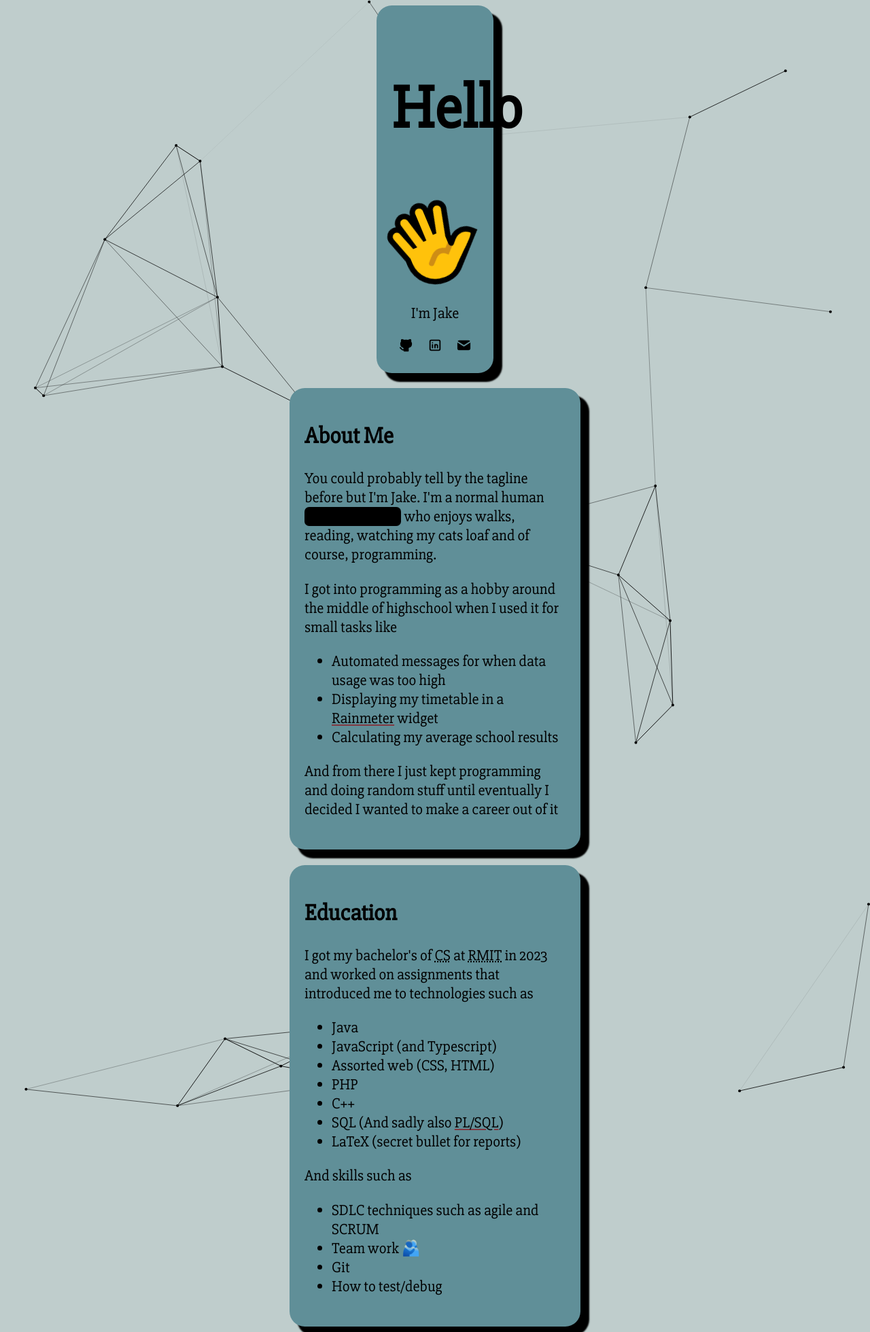
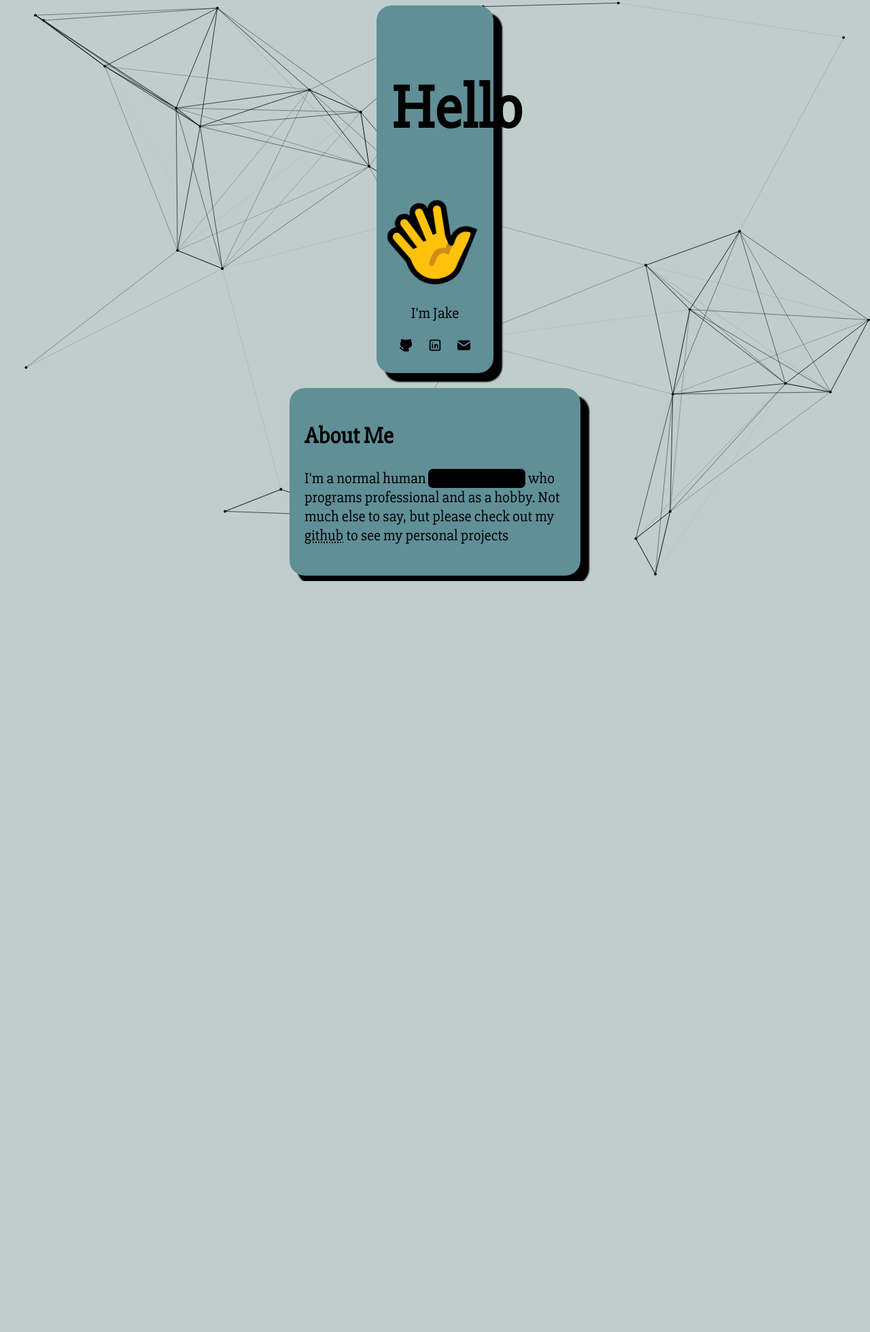
Before and after one commit to ire4ever1190/folio-site, a PHP site: page / in a window 1280 px wide. Shown: the whole page at 68% size. After the commit the page ends 855 px from the top, so only its background shows below. Run offline with PHP 8.4, Linux system fonts and the light colour scheme; data that the repository does not hold is empty.

Commit message:
Remove the extra stuff

```diff
--- a/index.php
+++ b/index.php
@@ -48,37 +48,10 @@ const SOCIALS = [
 </section>
 <section class="card centre mt1" style="width: 30vw">
     <h2>About Me</h2>
-    <p>You could probably tell by the tagline before but I'm Jake. I'm a normal human <span class="spoiler">(not a robot 🤖)</span>  who
-       enjoys walks, <span title="Mainly Sci-Fi">reading</span>, watching <span title="TODO: Pay cat tax">my cats</span> loaf
-       and of course, programming.</p>
-     <p>I got into programming as a hobby around the middle of highschool when I used it for small tasks like</p>
-     <ul>
-         <li>Automated messages for when data usage was too high</li>
-         <li>Displaying my timetable in a <a href="https://www.rainmeter.net/">Rainmeter</a> widget</li>
-         <li>Calculating my average school results</li>
-     </ul>
-     <p>And from there I just kept programming and doing random stuff until eventually I decided I
-        wanted to make a career out of it</p>
-</section>
-<section class="card centre mt1" style="width: 30vw">
-    <h2>Education</h2>
-    <p>I got my bachelor's of <abbr title="Computer Science">CS</abbr> at <abbr title="Royal Melbourne Insitute of Technology">RMIT</abbr> in 2023 and worked on assignments that introduced me to technologies such as</p>
-    <ul>
-        <li>Java</li>
-        <li>JavaScript (and Typescript)</li>
-        <li>Assorted web (CSS, HTML)</li>
-        <li>PHP</li>
-        <li>C++</li>
-        <li>SQL (And sadly also <a href="https://en.wikipedia.org/wiki/PL/SQL">PL/SQL</a>)
-        <li>LaTeX (secret bullet for reports)</li>
-    </ul>
-    <p>And skills such as</p>
-    <ul>
-      <li>SDLC techniques such as agile and SCRUM</li>
-      <li>Team work 🫂</li>
-      <li>Git</li>
-      <li>How to test/debug</li>
-    </ul>
+    <p>
+        I'm a normal human <span class="spoiler">(not a robot 🤖)</span> who programs professional and as a hobby.
+        Not much else to say, but please check out my <abbr title="It's linked at the top">github</abbr> to see my personal projects
+    </p>
 </section>
 </body>
 <?php if (IS_DEBUG): ?>
```
